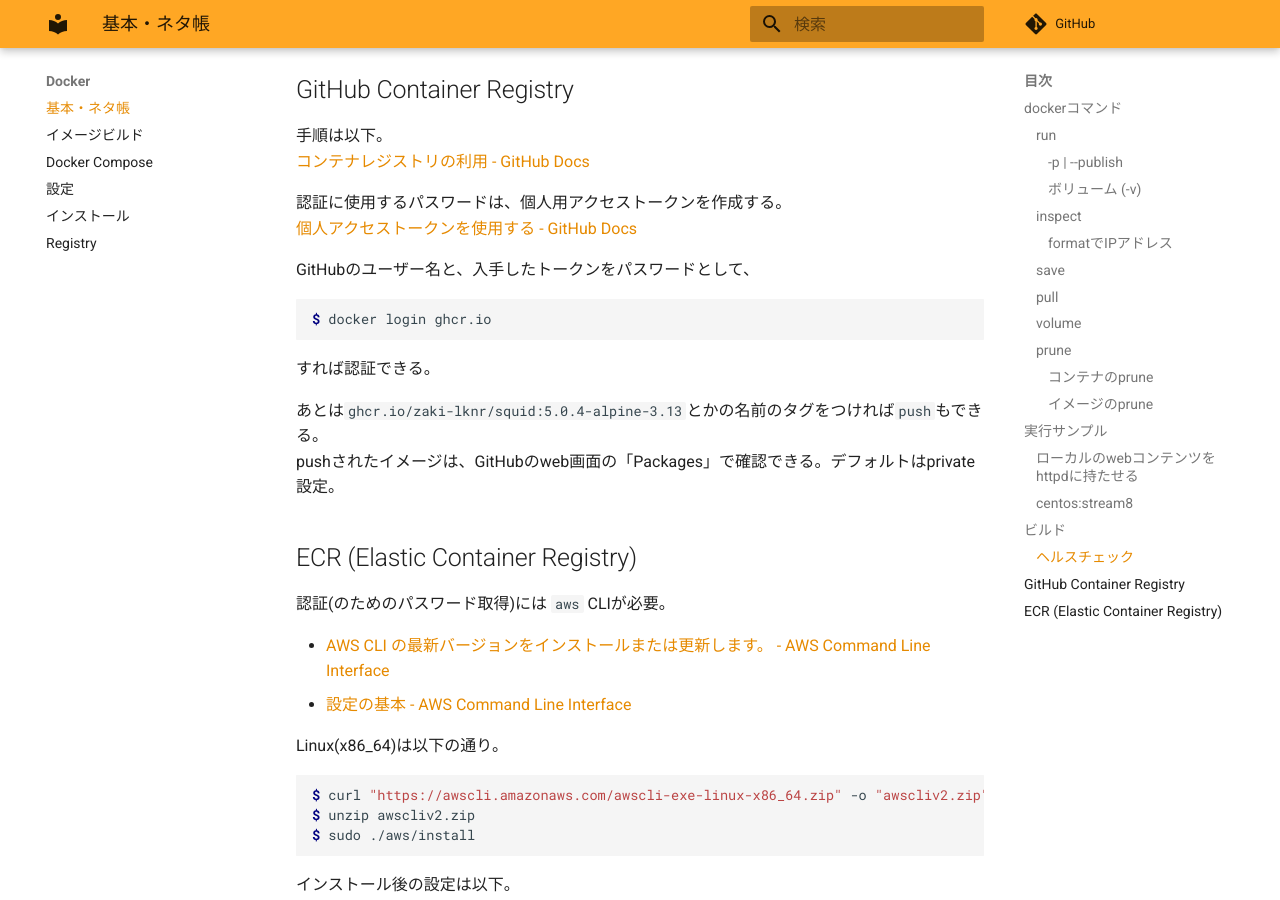
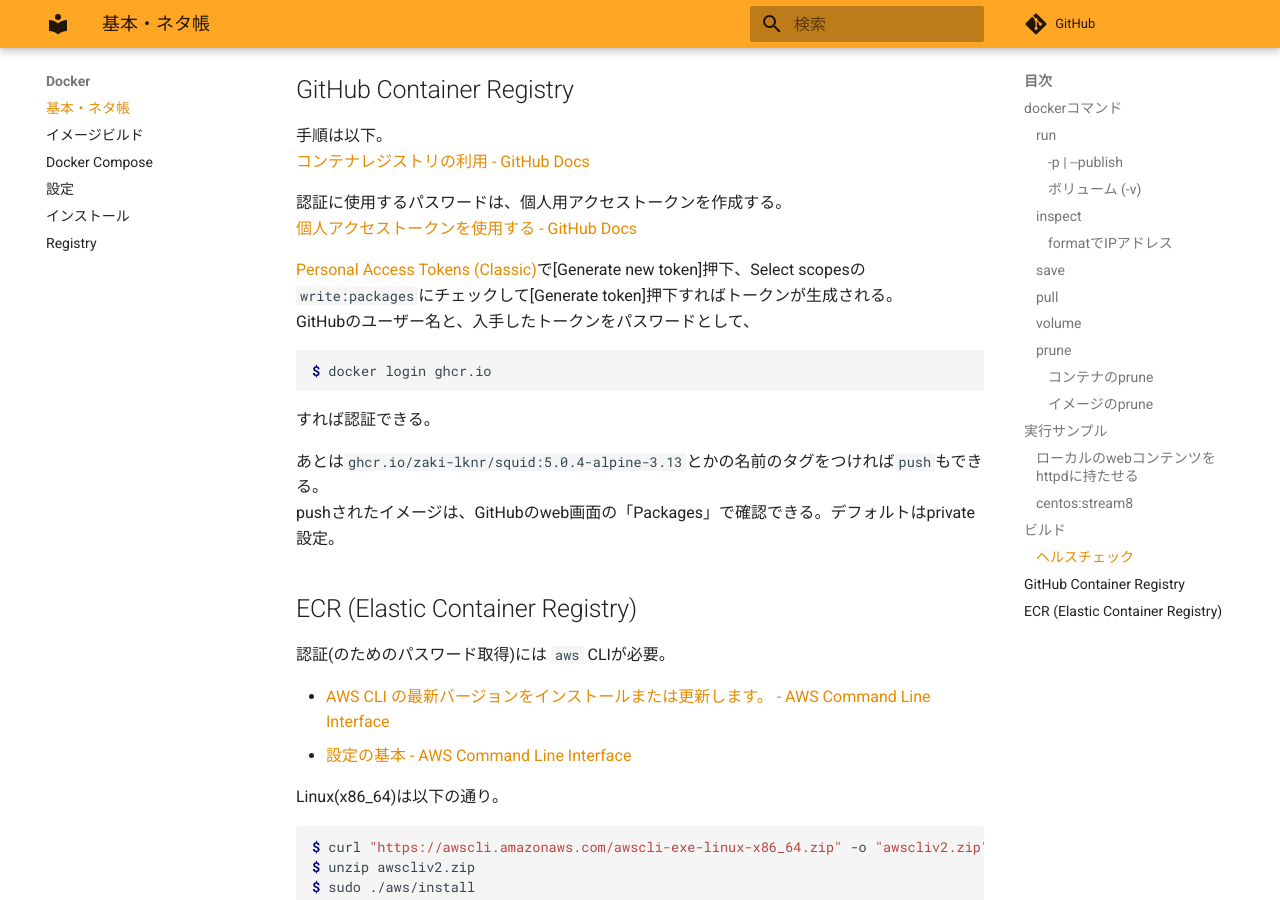
Before and after one commit to zaki-lknr/docs, an MkDocs documentation site: the page built from docs/Docker/index.md, in a window 1280 px wide and 900 px high, scrolled down 3606 px. Built offline with MkDocs 1.6.1 and Material for MkDocs 9.7.7, drawn with Linux system fonts in a browser that asks for light colours; comment, search, counter and statistics services are not loaded.

Commit message:
update: docker: GitHub Container Registryのトークン作成を少し細かく

````diff
--- a/docs/Docker/index.md
+++ b/docs/Docker/index.md
@@ -180,6 +180,7 @@ e5c366cb3bba   slowstart_httpd   "sh -c 'sleep 30; ht…"   32 seconds ago   Up
 認証に使用するパスワードは、個人用アクセストークンを作成する。
 [個人アクセストークンを使用する - GitHub Docs](https://docs.github.com/ja/authentication/keeping-your-account-and-data-secure/creating-a-personal-access-token)
 
+[Personal Access Tokens (Classic)](https://github.com/settings/tokens)で[Generate new token]押下、Select scopesの`write:packages`にチェックして[Generate token]押下すればトークンが生成される。
 GitHubのユーザー名と、入手したトークンをパスワードとして、
 
 ```console
````
